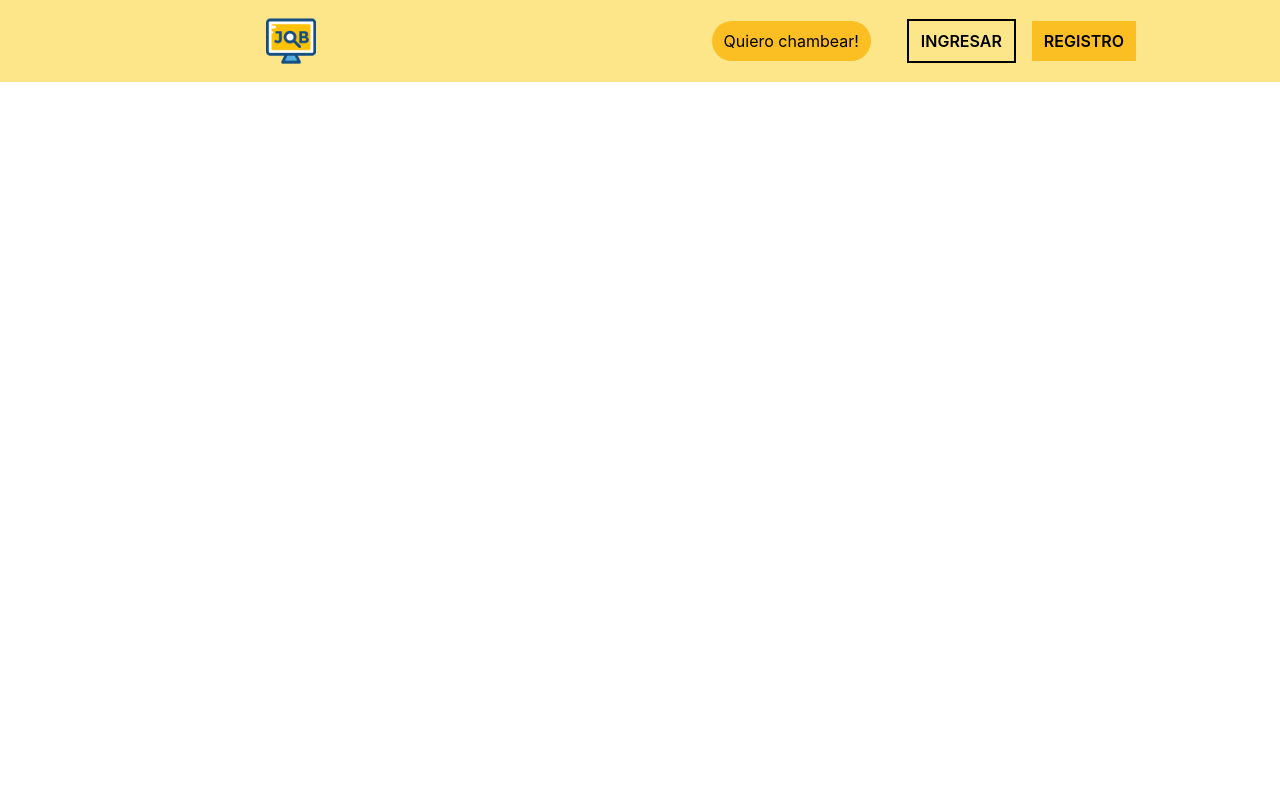
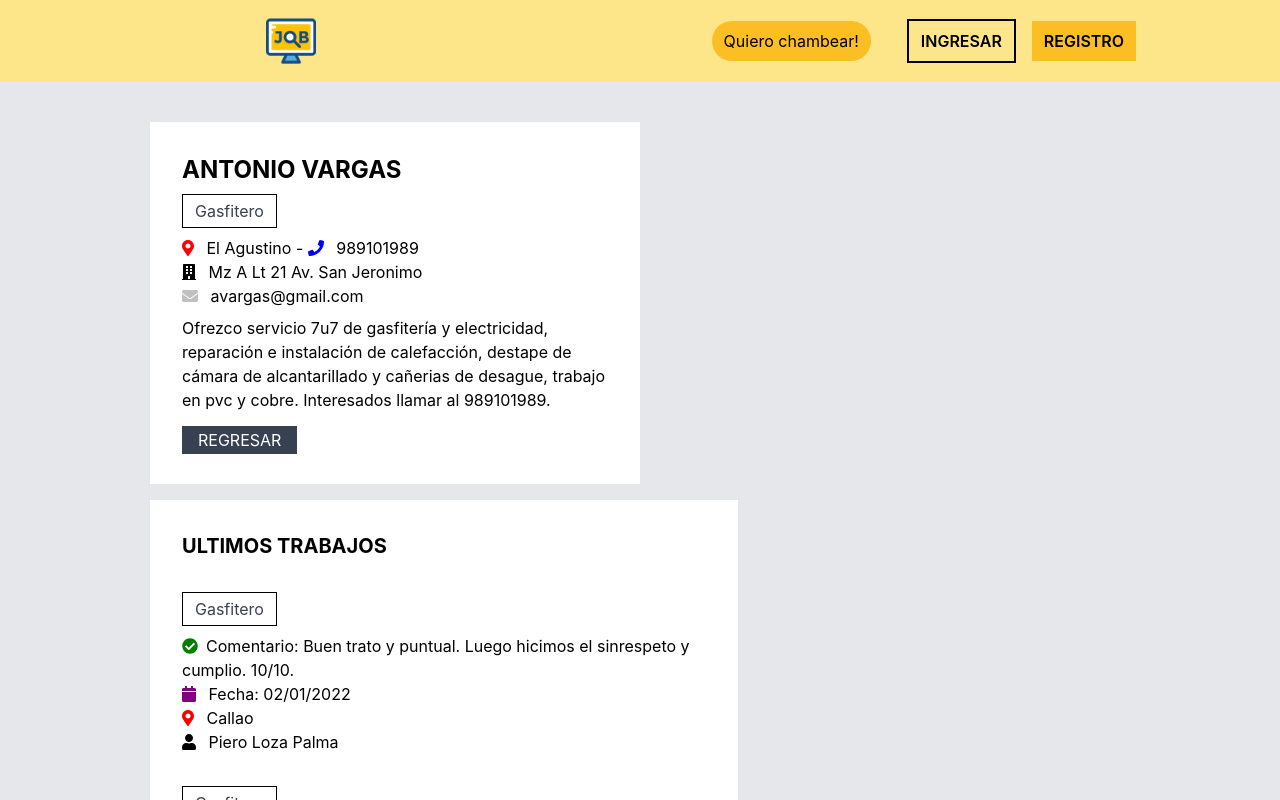
Before and after one commit to shuni95/todo-oficios-app, a React (Create React App) app: page /professional/1 in a window 1280 px wide. Built offline with nearby package versions, Linux system fonts and the light colour scheme.

Commit message:
Add Professional details screen

```diff
--- /dev/null
+++ b/src/Professional.js
@@ -0,0 +1,89 @@
+import { useParams, useSearchParams, Link } from "react-router-dom";
+import { FontAwesomeIcon } from '@fortawesome/react-fontawesome';
+import { faBuilding } from '@fortawesome/free-solid-svg-icons';
+import { faEnvelope } from '@fortawesome/free-solid-svg-icons';
+import { faPhone } from '@fortawesome/free-solid-svg-icons';
+import { faMapMarkerAlt } from '@fortawesome/free-solid-svg-icons';
+import { faUser } from "@fortawesome/free-solid-svg-icons";
+import { faCalendar } from "@fortawesome/free-solid-svg-icons";
+import { faCheckCircle } from "@fortawesome/free-solid-svg-icons";
+
+export function Professional() {
+    let params = useParams();
+    let [searchParams, setSearchParams] = useSearchParams();
+
+    return (
+        <section className="flex flex-col h-full bg-gray-200 pt-6 xl:px-[150px] overflow-y-scroll">
+            <div className="bg-white mt-4 p-8 xl:w-1/2">
+                <div className="flex flex-row">
+                    <h1 className="text-2xl font-bold uppercase">Antonio Vargas</h1>
+
+                </div>
+                <div className="flex flex-row">
+                    <p className='text-gray-700 border border-solid border-black px-3 py-1 text-center mt-2'>Gasfitero</p>
+                </div>
+                <div>
+                    <p className='mt-2'><FontAwesomeIcon icon={faMapMarkerAlt} color='red'/> <span className='ml-2'>El Agustino - </span><FontAwesomeIcon icon={faPhone} color='blue'/> <span className='ml-2'>989101989</span></p>
+                    <p><FontAwesomeIcon icon={faBuilding}/> <span className='ml-2'>Mz A Lt 21 Av. San Jeronimo</span></p>
+                    <p><FontAwesomeIcon icon={faEnvelope} color='silver'/> <span className='ml-2'>avargas@gmail.com</span></p>
+                    <p className='mt-2'>Ofrezco servicio 7u7 de gasfitería y electricidad, reparación e instalación de calefacción, destape de cámara de alcantarillado y cañerias de desague, trabajo en pvc y cobre. Interesados llamar al 989101989.</p>
+                </div>
+                <div className="mt-4">
+                    <Link className="uppercase bg-gray-700 px-4 py-1 text-white" to={`/?especialidad=${searchParams.get('especialidad')}`}>Regresar</Link>
+                </div>
+            </div>
+
+
+
+            <div className="bg-white mt-4 px-8 py-6 xl:w-3/5 space-y-6">
+                <div className="mt-2">
+                    <h2 className="text-xl font-bold uppercase">Ultimos trabajos</h2>
+                </div>
+                <div>
+                    <div className="flex flex-row">
+                        <p className='text-gray-700 border border-solid border-black px-3 py-1 text-center mt-2'>Gasfitero</p>
+                    </div>
+                    <div className="mt-2">
+                        <p><FontAwesomeIcon icon={faCheckCircle} color="green"/><span className="ml-2">Comentario: Buen trato y puntual. Luego hicimos el sinrespeto y cumplio. 10/10.</span></p>
+                        <p><FontAwesomeIcon icon={faCalendar} color="purple"/> <span className="ml-2">Fecha: 02/01/2022</span></p>
+                        <p><FontAwesomeIcon icon={faMapMarkerAlt} color='red'/> <span className="ml-2">Callao</span></p>
+                        <p><FontAwesomeIcon icon={faUser}/> <span className="ml-2">Piero Loza Palma</span></p>
+                    </div>
+                </div>
+                <div>
+                    <div className="flex flex-row">
+                        <p className='text-gray-700 border border-solid border-black px-3 py-1 text-center mt-2'>Gasfitero</p>
+                    </div>
+                    <div className="mt-2">
+                        <p><FontAwesomeIcon icon={faCheckCircle} color="green"/><span className="ml-2">Comentario: Buen trato y puntual. Luego hicimos el sinrespeto y cumplio. 10/10.</span></p>
+                        <p><FontAwesomeIcon icon={faCalendar} color="purple"/> <span className="ml-2">Fecha: 02/01/2022</span></p>
+                        <p><FontAwesomeIcon icon={faMapMarkerAlt} color='red'/> <span className="ml-2">Callao</span></p>
+                        <p><FontAwesomeIcon icon={faUser}/> <span className="ml-2">Piero Loza Palma</span></p>
+                    </div>
+                </div>
+                <div>
+                    <div className="flex flex-row">
+                        <p className='text-gray-700 border border-solid border-black px-3 py-1 text-center mt-2'>Gasfitero</p>
+                    </div>
+                    <div className="mt-2">
+                        <p><FontAwesomeIcon icon={faCheckCircle} color="green"/><span className="ml-2">Comentario: Buen trato y puntual. Luego hicimos el sinrespeto y cumplio. 10/10.</span></p>
+                        <p><FontAwesomeIcon icon={faCalendar} color="purple"/> <span className="ml-2">Fecha: 02/01/2022</span></p>
+                        <p><FontAwesomeIcon icon={faMapMarkerAlt} color='red'/> <span className="ml-2">Callao</span></p>
+                        <p><FontAwesomeIcon icon={faUser}/> <span className="ml-2">Piero Loza Palma</span></p>
+                    </div>
+                </div>
+                <div>
+                    <div className="flex flex-row">
+                        <p className='text-gray-700 border border-solid border-black px-3 py-1 text-center mt-2'>Gasfitero</p>
+                    </div>
+                    <div className="mt-2">
+                        <p><FontAwesomeIcon icon={faCheckCircle} color="green"/><span className="ml-2">Comentario: Buen trato y puntual. Luego hicimos el sinrespeto y cumplio. 10/10.</span></p>
+                        <p><FontAwesomeIcon icon={faCalendar} color="purple"/> <span className="ml-2">Fecha: 02/01/2022</span></p>
+                        <p><FontAwesomeIcon icon={faMapMarkerAlt} color='red'/> <span className="ml-2">Callao</span></p>
+                        <p><FontAwesomeIcon icon={faUser}/> <span className="ml-2">Piero Loza Palma</span></p>
+                    </div>
+                </div>
+            </div>
+        </section>
+    )
+}
--- a/src/SearchResults.js
+++ b/src/SearchResults.js
@@ -1,11 +1,11 @@
 import { getDistritos } from './data';
 import { getOficios } from './data';
-import { useSearchParams } from 'react-router-dom';
+import { Link, useSearchParams } from 'react-router-dom';
 import { FontAwesomeIcon } from '@fortawesome/react-fontawesome';
-import { faBuilding, faMapMarkerAlt } from '@fortawesome/free-solid-svg-icons';
+import { faBuilding } from '@fortawesome/free-solid-svg-icons';
 import { faEnvelope } from '@fortawesome/free-solid-svg-icons';
 import { faPhone } from '@fortawesome/free-solid-svg-icons';
-import { faMapMarkedAlt } from '@fortawesome/free-solid-svg-icons';
+import { faMapMarkerAlt } from '@fortawesome/free-solid-svg-icons';
 
 export function SearchResults() {
     let [searchParams, setSearchParams] = useSearchParams();
@@ -55,7 +55,7 @@ export function SearchResults() {
 
                     <div className='bg-white p-6 mx-8'>
                         <div>
-                            <h3 className='text-lg font-semibold'>Antonio Vargas</h3>
+                            <h3 className='text-lg font-semibold text-blue-700'><Link to={`/professional/1`}>Antonio Vargas</Link></h3>
                             <p className='mt-2'><FontAwesomeIcon icon={faMapMarkerAlt} color='red'/> <span className='ml-2'>El Agustino - </span><FontAwesomeIcon icon={faPhone} color='blue'/> <span className='ml-2'>989101989</span></p>
                             <p><FontAwesomeIcon icon={faBuilding}/> <span className='ml-2'>Mz A Lt 21 Av. San Jeronimo</span></p>
                             <p><FontAwesomeIcon icon={faEnvelope} color='silver'/> <span className='ml-2'>avargas@gmail.com</span></p>
@@ -63,7 +63,7 @@ export function SearchResults() {
                         </div>
                         <div className='mt-2 flex flex-row'>
                             <p className='text-gray-700 border border-solid border-black px-3 py-1'>Gasfitero</p>
-                            <button className='uppercase bg-red-700 px-4 py-1 text-white ml-auto xl:ml-8'>Ver perfil</button>
+                            <Link className='uppercase bg-red-700 px-4 py-1 text-white ml-auto xl:ml-8' to={`/professional/1?especialidad=${searchParams.get('especialidad')}&distrito=${searchParams.get('distrito')}`}>Ver perfil</Link>
                         </div>
                     </div>
 
--- a/src/index.css
+++ b/src/index.css
@@ -3,8 +3,6 @@ body {
   font-family: -apple-system, BlinkMacSystemFont, 'Segoe UI', 'Roboto', 'Oxygen',
     'Ubuntu', 'Cantarell', 'Fira Sans', 'Droid Sans', 'Helvetica Neue',
     sans-serif;
-  -webkit-font-smoothing: antialiased;
-  -moz-osx-font-smoothing: grayscale;
 }
 
 code {
--- a/src/index.js
+++ b/src/index.js
@@ -8,6 +8,7 @@ import { Login } from './Login';
 import { UserRegister } from './UserRegister';
 import Layout from './Layout';
 import { JoinPro } from './JoinPro';
+import { Professional } from './Professional';
 
 render(
     <BrowserRouter>
@@ -17,6 +18,7 @@ render(
           <Route path="/login" element={<Login/>}/>
           <Route path="/register" element={<UserRegister/>}/>
           <Route path="/joinPro" element={<JoinPro/>}/>
+          <Route path="/professional/:proId" element={<Professional/>} />
         </Routes>
       </Layout>
     </BrowserRouter>,
```
